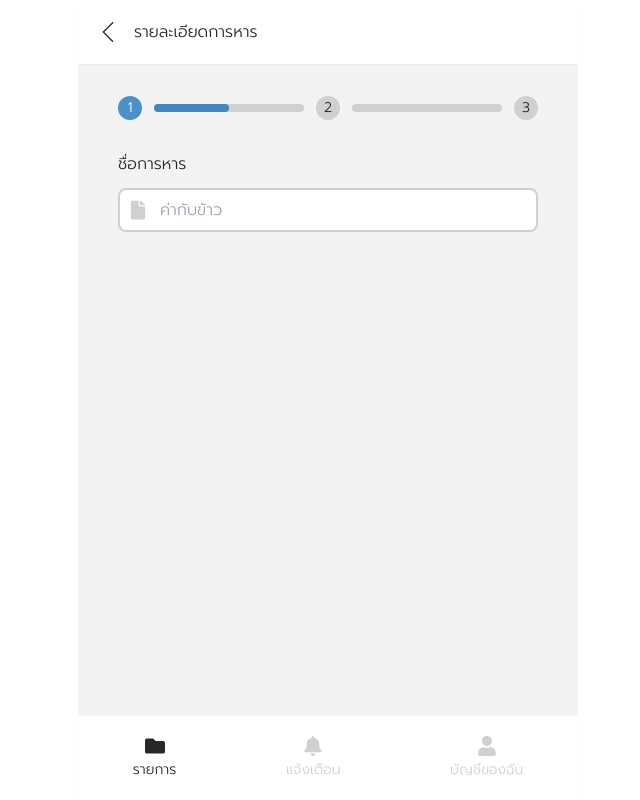
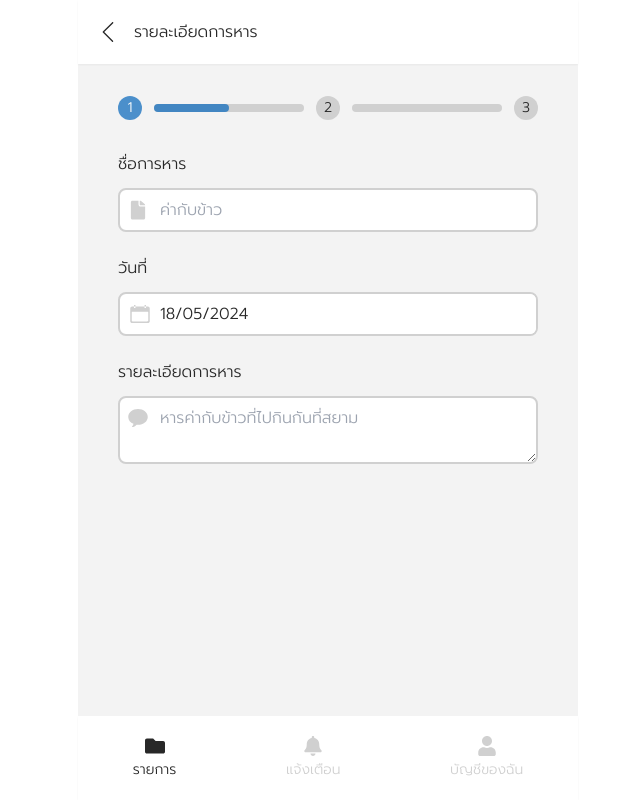
Before and after one commit to algnot/Trip, a Next.js app: page /trip/create/1 in a window 1280 px wide. Shown: the whole page, without its empty margins (312-952 px from the left). Built offline with nearby package versions, Linux system fonts and the light colour scheme.

Commit message:
add input

```diff
--- a/package.json
+++ b/package.json
@@ -15,12 +15,14 @@
     "install": "^0.13.0",
     "next": "14.2.3",
     "react": "^18",
+    "react-datepicker": "^6.9.0",
     "react-dom": "^18",
     "react-icons": "^5.2.1"
   },
   "devDependencies": {
     "@types/node": "^20",
     "@types/react": "^18",
+    "@types/react-datepicker": "^6.2.0",
     "@types/react-dom": "^18",
     "eslint": "^8",
     "eslint-config-next": "14.2.3",
--- a/src/app/trip/create/1/page.tsx
+++ b/src/app/trip/create/1/page.tsx
@@ -5,7 +5,7 @@ import ProgressBar from "@/components/ProgressBar";
 import Topbar from "@/components/Topbar";
 import { useRouter } from "next/navigation";
 import React from "react";
-import { IoIosDocument } from "react-icons/io";
+import { IoIosCalendar, IoIosDocument, IoIosText } from "react-icons/io";
 
 export default function CreateTrip() {
   const router = useRouter();
@@ -18,7 +18,7 @@ export default function CreateTrip() {
           router.push("/");
         }}
       />
-      <div className="px-10 pt-8">
+      <form className="px-10 pt-8">
         <ProgressBar steps={[1, 2, 3]} progresses={[50, 0, 0]} />
         <div className="mt-8">
           <Input
@@ -28,8 +28,21 @@ export default function CreateTrip() {
             name="name"
             icon={IoIosDocument}
           />
+          <Input
+            label="วันที่"
+            type="date"
+            name="date"
+            icon={IoIosCalendar}
+          />
+          <Input
+            label="รายละเอียดการหาร"
+            type="textarea"
+            name="desceiption"
+            placeholder="หารค่ากับข้าวที่ไปกินกันที่สยาม"
+            icon={IoIosText}
+          />
         </div>
-      </div>
+      </form>
       <Navbar active="/" />
     </div>
   );
--- a/src/components/Input.tsx
+++ b/src/components/Input.tsx
@@ -1,29 +1,74 @@
-import React from "react";
+import React, { useState } from "react";
 import { IconType } from "react-icons";
+import DatePicker from "react-datepicker";
+import "react-datepicker/dist/react-datepicker.css";
+import { formatDateToString } from "@/utils/client/date";
 
 export default function Input(props: {
   name: string;
-  type: "text" | "number" | "date";
+  type: "text" | "number" | "date" | "textarea";
   label?: string;
   placeholder?: string;
   icon?: IconType;
 }) {
+  const [date, setDate] = useState(new Date());
+
+  if (props.type !== "date") {
+    return (
+      <div>
+        {props.label && (
+          <label className="block mb-3 text-black">{props.label}</label>
+        )}
+
+        <div className="relative mb-6">
+          {props.icon && (
+            <div className={`absolute flex items-center pl-2 pointer-events-none ${props.type === "textarea" ? "pt-2.5" : "inset-y-0 start-0"}`}>
+              {<props.icon className="fill-gray text-gray w-[24px] h-[24px]" />}
+            </div>
+          )}
+          {props.type === "textarea" ? (
+            <textarea
+            placeholder={props.placeholder}
+            className={`border-2 border-gray text-black text-md rounded-lg block w-full ${
+                props.icon ? "pl-10" : "pl-2"
+              } p-2 focus:border-black disabled:bg-blackground invalid:border-error invalid:text-error focus:invalid:border-error focus:invalid:ring-error`}></textarea>
+          ) : (
+            <input
+              type={props.type}
+              name={props.name}
+              className={`border-2 border-gray text-black text-md rounded-lg block w-full ${
+                props.icon ? "pl-10" : "pl-2"
+              } p-2 focus:border-black disabled:bg-blackground invalid:border-error invalid:text-error focus:invalid:border-error focus:invalid:ring-error`}
+              placeholder={props.placeholder}
+            />
+          )}
+        </div>
+      </div>
+    );
+  }
+
   return (
     <div>
       {props.label && (
         <label className="block mb-3 text-black">{props.label}</label>
       )}
-
-      <div className="relative mb-6">
+      <div className="flex mb-6 border-2 border-gray bg-white rounded-lg overflow-hidden">
         {props.icon && (
-          <div className="absolute inset-y-0 start-0 flex items-center pl-2 pointer-events-none">
+          <div className="flex items-center pl-2 pointer-events-none ">
             {<props.icon className="fill-gray w-[24px] h-[24px]" />}
           </div>
         )}
+        <DatePicker
+          selected={date}
+          onChange={(date) => setDate(date ?? new Date())}
+          dateFormat="dd/MM/yyyy"
+          className={` text-black text-md w-96 block p-2 focus:border-transparent outline-none`}
+        />
         <input
           type={props.type}
           name={props.name}
-          className={`border-2 border-gray text-black text-md rounded-lg block w-full ${props.icon ? "pl-10" : "pl-2"} p-2 focus:border-black disabled:bg-blackground invalid:border-error invalid:text-error focus:invalid:border-error focus:invalid:ring-error`}
+          value={formatDateToString(date)}
+          className="invisible"
           placeholder={props.placeholder}
         />
       </div>
--- /dev/null
+++ b/src/utils/client/date.ts
@@ -0,0 +1,9 @@
+export const formatDateToString = (date: Date) => {
+    if (!date) return "";
+
+    const day = String(date.getDate()).padStart(2, '0');
+    const month = String(date.getMonth() + 1).padStart(2, '0'); // Months are zero-indexed
+    const year = date.getFullYear();
+
+    return `${day}/${month}/${year}`;
+  }
```
Also changed, not shown: 1 other file (tests, documents, lock files or other folders).
